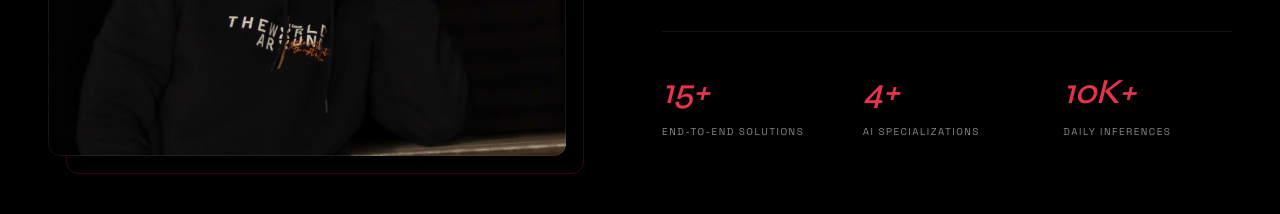
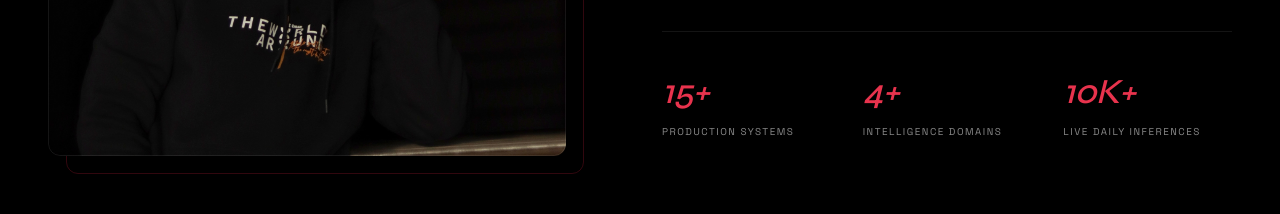
Before and after one commit to KritishX/portfolio-website, a React (Vite) app: page / in a window 1280 px wide. Shown: the part 3200-3414 px from the top of the page. Built offline with nearby package versions, Linux system fonts and the light colour scheme; a web font is replaced by a local one.

Commit message:
copy: elevated technical vocabulary in About section stats

```diff
--- a/src/components/About.tsx
+++ b/src/components/About.tsx
@@ -113,9 +113,9 @@ export default function About() {
 
             {/* Stats with animated counters */}
             <div className="about-stats">
-              <AnimatedStat value={15} suffix="+" label="End-to-End Solutions" />
-              <AnimatedStat value={4} suffix="+" label="AI Specializations" />
-              <AnimatedStat value={10} suffix="K+" label="Daily Inferences" />
+              <AnimatedStat value={15} suffix="+" label="Production Systems" />
+              <AnimatedStat value={4} suffix="+" label="Intelligence Domains" />
+              <AnimatedStat value={10} suffix="K+" label="Live Daily Inferences" />
             </div>
           </motion.div>
         </motion.div>
```
